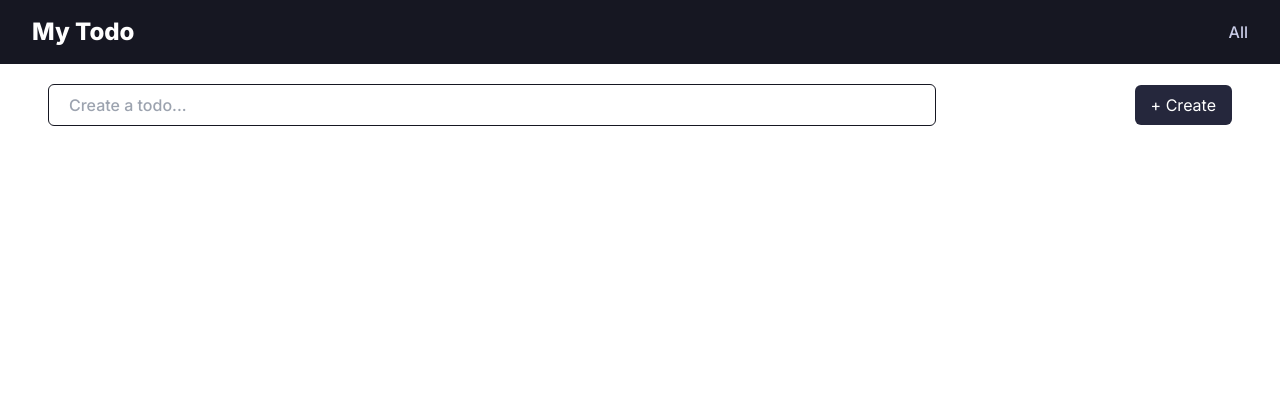
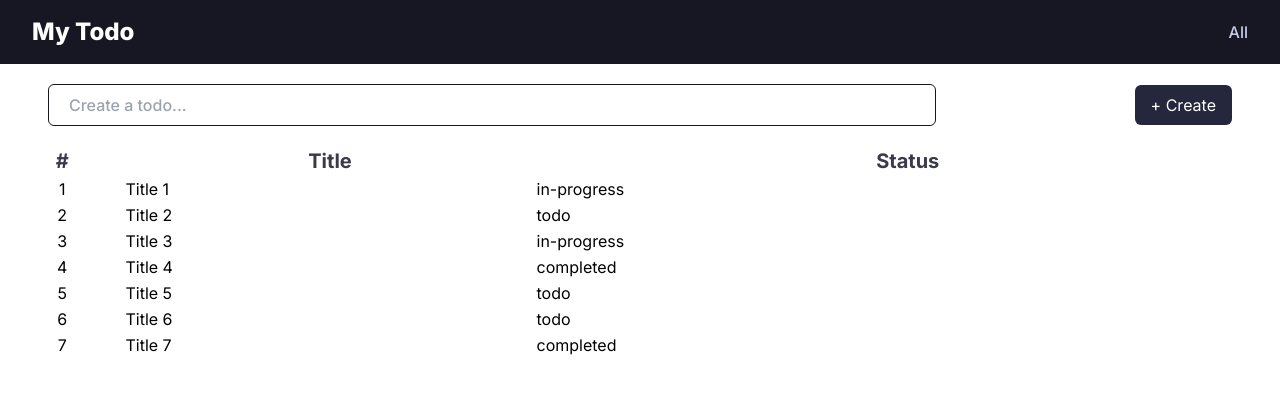
Before and after one commit to kriti2497/todo-frontend, a Next.js app: page / in a window 1280 px wide. Shown: the top 394 px of the page. Built offline with nearby package versions, Linux system fonts and the light colour scheme.

Commit message:
feat: WIP - todo list

```diff
--- a/app/page.tsx
+++ b/app/page.tsx
@@ -3,12 +3,14 @@
 import CreateTodo from "@/components/CreateTodo";
 import Header from "@/components/Header";
 import Image from "next/image";
+import TodoList from "@/components/TodoList";
 
 export default function Home() {
   return (
     <>
       <Header />
       <CreateTodo />
+      <TodoList />
     </>
   );
 }
--- /dev/null
+++ b/components/TodoList.tsx
@@ -0,0 +1,65 @@
+import React from "react";
+
+const TodoList = () => {
+  const dummyArr = [
+    {
+      id: 1,
+      title: "Title 1",
+      status: "in-progress",
+    },
+    {
+      id: 2,
+      title: "Title 2",
+      status: "todo",
+    },
+    {
+      id: 3,
+      title: "Title 3",
+      status: "in-progress",
+    },
+    {
+      id: 4,
+      title: "Title 4",
+      status: "completed",
+    },
+    {
+      id: 5,
+      title: "Title 5",
+      status: "todo",
+    },
+    {
+      id: 6,
+      title: "Title 6",
+      status: "todo",
+    },
+    {
+      id: 7,
+      title: "Title 7",
+      status: "completed",
+    },
+  ];
+  return (
+    <div>
+      <table className="w-full">
+        <thead>
+          <tr className="text-xl text-todoVeryDarkGrayishBlue2">
+            <th>#</th>
+            <th>Title</th>
+            <th>Status</th>
+          </tr>
+        </thead>
+        <tbody>
+          {dummyArr.map((todo: any) => (
+            <tr key={todo.id}>
+              <td className="text-center">{todo.id}</td>
+              <td>{todo.title}</td>
+              <td>{todo.status}</td>
+            </tr>
+          ))}
+        </tbody>
+      </table>
+    </div>
+  );
+};
+
+export default TodoList;
```
